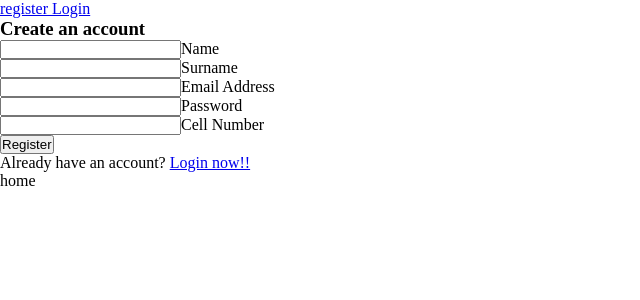
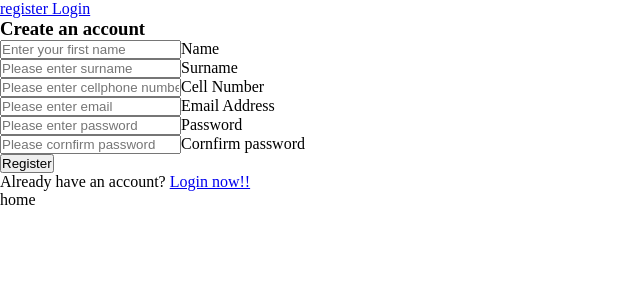
Before and after one commit to Bongeka-Bhungane/task5-shopping-list-tracker, a React (Vite) app: page / in a window 1280 px wide. Shown: the top 300 px of the page, without its empty margins (0-640 px from the left). Built offline with nearby package versions, Linux system fonts and the light colour scheme.

Commit message:
feat:added the error functions to the inputs

```diff
--- a/src/components/SignupForm.tsx
+++ b/src/components/SignupForm.tsx
@@ -2,15 +2,55 @@ import React, {useState} from "react";
 import { Link } from "react-router-dom";
 
 export default function SignupForm() {
-    const formData = useState({
-      firstName: "",
-      lastName: "",
+    const [formData, setFormData]= useState({
+      name: "",
+      surname: "",
       email: "",
       phone: "",
       password: "",
       cpassword: ""
     });
 
+    const [errors, setErrors]= useState({})
+    const [valid, setValid] = useState(true)
+
+    const handleSubmit = (e) => {
+        e.preventDefault();
+        let isvalid = true;
+        const validationErros={}
+        if(formData.name === "" || formData.name === null) {
+            isvalid = false;
+            validationErros.name = "first name is required"
+        }
+        if(formData.surname === "" || formData.surname === null) {
+            isvalid = false;
+            validationErros.surname = "surname is required"
+        }
+        if(formData.email=== "" || formData.email === null) {
+            isvalid = false;
+            validationErros.email = "email is required"
+        } else if(!/\S+@\S+\.\S/.test(formData.email)) {
+            isvalid = false;
+            validationErros.email = "please enter a valid email";
+        }
+        if(formData.password === "" || formData.password === null) {
+            isvalid = false;
+            validationErros.password = "password is required"
+        } else if(formData.password.length < 6) {
+            isvalid = false;
+            validationErros.password = "password at least be 6 characters long";
+        }
+        if(formData.cpassword !== formData.password) {
+            isvalid = false;
+            validationErros.cpassword = "passwords do not match";
+        }
+
+        setErrors (validationErros)
+        setValid (isvalid)
+        if(Object.keys(validationErros).length === 0) {
+            alert("succefully registered")
+        }
+    }
 
   return (
     <section className="vh-100 gradient-custom">
@@ -19,15 +59,32 @@ export default function SignupForm() {
           <div className="col-12 col-lg-9 col-xl-7">
             <div className="card shadow-2-strong card-registration custom-card">
               <div className="card-body p-4 p-md-5">
-                <h3 className="mb-4 pb-2 pb-md-0 mb-md-5">Create an account</h3>
-
-                <form>
+                <form onSubmit={handleSubmit}>
+                  <h3 className="mb-4 pb-2 pb-md-0 mb-md-5">
+                    Create an account
+                  </h3>
+                  {valid ? (
+                    <></>
+                  ) : (
+                    <span>
+                      {errors.name}; {errors.surnname}; {errors.email};{" "}
+                      {errors.phone}; {errors.password}; {errors.cpassword};{" "}
+                    </span>
+                  )}
                   <div className="row">
                     <div className="col-md-6 mb-4">
                       <div className="form-outline">
                         <input
                           type="text"
+                          name="name"
                           id="name"
+                          placeholder="Enter your first name"
+                          onChange={(event) =>
+                            setFormData({
+                              ...formData,
+                              name: event.target.value,
+                            })
+                          }
                           className="form-control form-control-lg"
                         />
                         <label className="form-label" htmlFor="name">
@@ -40,10 +97,35 @@ export default function SignupForm() {
                         <input
                           type="text"
                           id="surname"
+                          name="surname"
+                          placeholder="Please enter surname "
                           className="form-control form-control-lg"
+                          onChange={(event) =>
+                            setFormData({
+                              ...formData,
+                              surname: event.target.value,
+                            })
+                          }
                         />
                         <label className="form-label" htmlFor="surname">
                           Surname
+                        </label>
+                      </div>
+                    </div>
+                  </div>
+
+                  {/* Cell Number */}
+                  <div className="row">
+                    <div className="col-md-12 mb-4">
+                      <div className="form-outline">
+                        <input
+                          type="tel"
+                          id="cellNumber"
+                          placeholder="Please enter cellphone number "
+                          className="form-control form-control-lg"
+                        />
+                        <label className="form-label" htmlFor="cellNumber">
+                          Cell Number
                         </label>
                       </div>
                     </div>
@@ -56,7 +138,15 @@ export default function SignupForm() {
                         <input
                           type="email"
                           id="email"
+                          name="email"
+                          placeholder="Please enter email "
                           className="form-control form-control-lg"
+                          onChange={(event) =>
+                            setFormData({
+                              ...formData,
+                              email: event.target.value,
+                            })
+                          }
                         />
                         <label className="form-label" htmlFor="email">
                           Email Address
@@ -68,26 +158,38 @@ export default function SignupForm() {
                         <input
                           type="password"
                           id="password"
+                          name="password"
+                          placeholder="Please enter password "
                           className="form-control form-control-lg"
+                          onChange={(event) =>
+                            setFormData({
+                              ...formData,
+                              password: event.target.value,
+                            })
+                          }
                         />
                         <label className="form-label" htmlFor="password">
                           Password
                         </label>
                       </div>
                     </div>
-                  </div>
-
-                  {/* Cell Number */}
-                  <div className="row">
-                    <div className="col-md-12 mb-4">
+                    <div className="col-md-6 mb-4">
                       <div className="form-outline">
                         <input
-                          type="tel"
-                          id="cellNumber"
+                          type="password"
+                          id="password"
+                          name="cpassword"
+                          placeholder="Please cornfirm password "
                           className="form-control form-control-lg"
+                          onChange={(event) =>
+                            setFormData({
+                              ...formData,
+                              cpassword: event.target.value,
+                            })
+                          }
                         />
-                        <label className="form-label" htmlFor="cellNumber">
-                          Cell Number
+                        <label className="form-label" htmlFor="password">
+                          Cornfirm password
                         </label>
                       </div>
                     </div>
@@ -95,9 +197,7 @@ export default function SignupForm() {
 
                   {/* Submit Button */}
                   <div className="mt-4 pt-2">
-                    <button className="btn btn-primary btn-lg" type="submit">
-                      Register
-                    </button>
+                    <button className="btn btn-primary btn-lg">Register</button>
                   </div>
                 </form>
 
```
